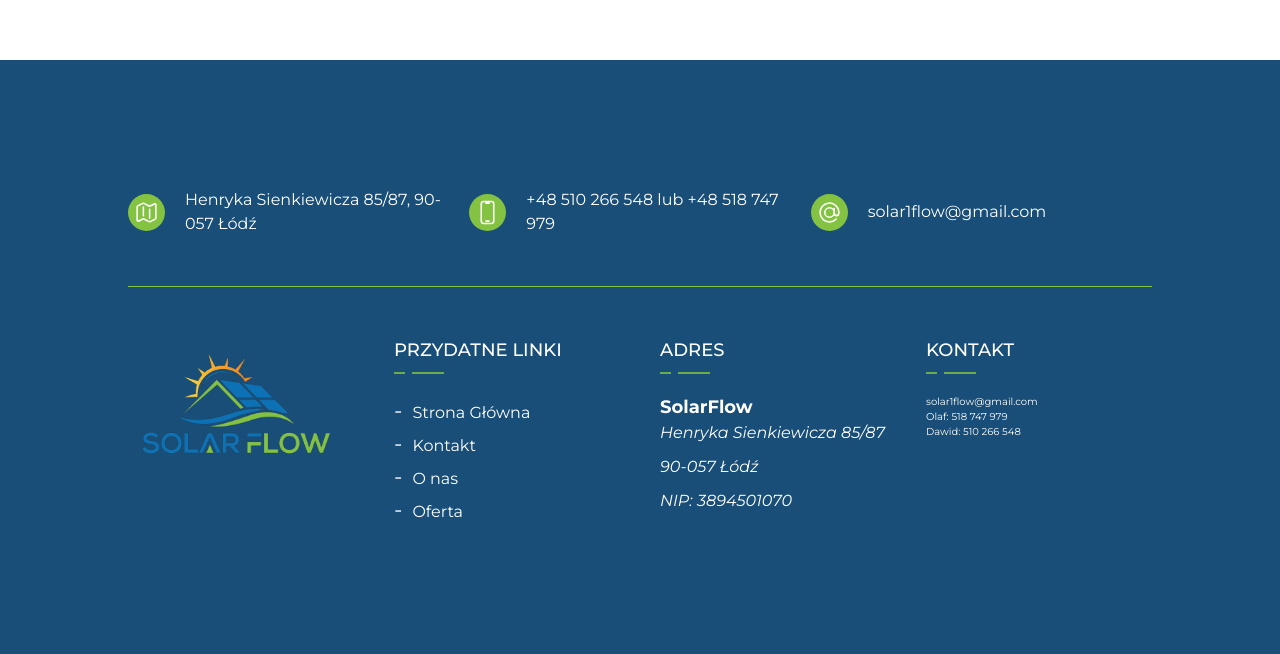
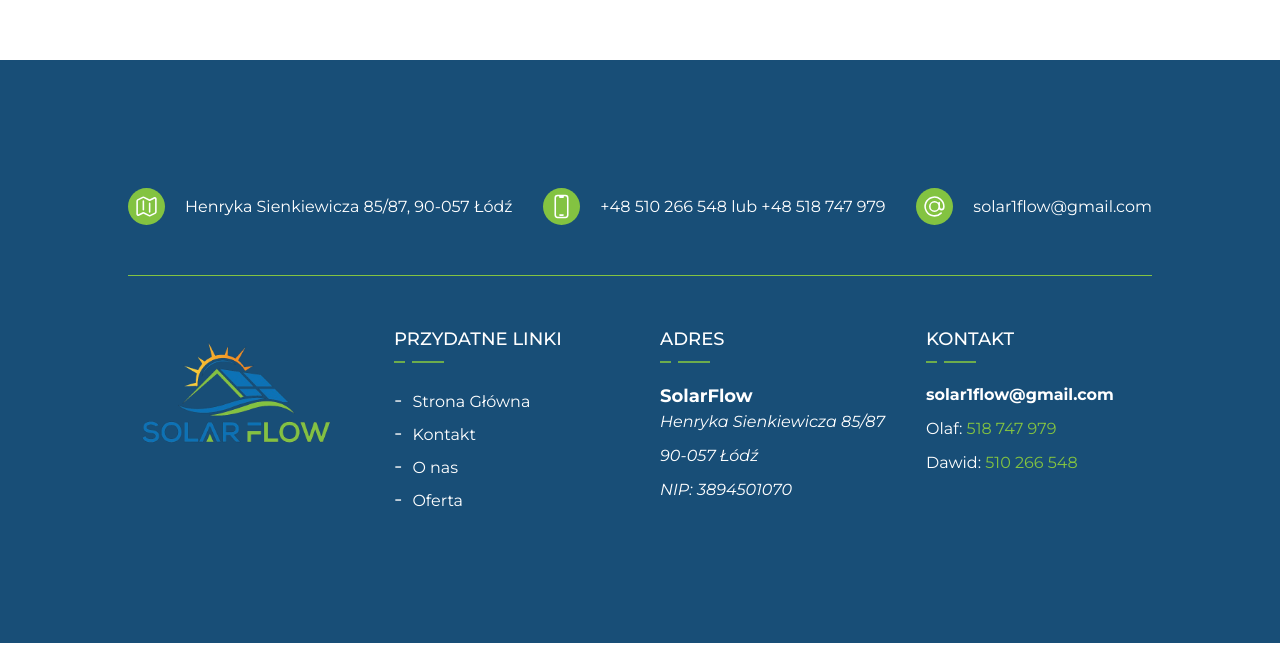
Before and after one commit to Rohhan415/SolarFlow, a React (Vite) app: page / in a window 1280 px wide. Shown: the part 660-1314 px from the top of the page. Built offline with nearby package versions, Linux system fonts and the light colour scheme.

Commit message:
feat: footer styling

```diff
--- a/src/components/Footer/Footer.module.css
+++ b/src/components/Footer/Footer.module.css
@@ -48,9 +48,9 @@
 }
 
 .footerFeatured {
-  display: grid;
-  grid-template-columns: repeat(3, 1fr);
-  max-width: 120rem;
+  display: flex;
+  justify-content: space-between;
+  max-width: 110rem;
   margin: 0 auto;
   font-size: 1.6rem;
   padding-bottom: 5rem;
@@ -93,3 +93,17 @@
   flex-direction: column;
   gap: 1rem;
 }
+
+.footerInformationContactList {
+  font-size: 1.6rem;
+  display: flex;
+  flex-direction: column;
+  gap: 1rem;
+}
+.footerInformationContactListGreenText {
+  color: var(--pale-green);
+}
+
+.footerInformationContactListBold {
+  font-weight: 700;
+}
--- a/src/components/Footer/FooterInformation.tsx
+++ b/src/components/Footer/FooterInformation.tsx
@@ -47,13 +47,34 @@ function FooterInformation() {
       </div>
       <nav>
         <p className={`${styles.footerInformationHeading}`}>Kontakt</p>
-        <p>solar1flow@gmail.com</p>
-        <p>
-          Olaf: <a href="tel+48  518 747 979"> 518 747 979</a>
-        </p>
-        <p>
-          Dawid: <a href="tel+48 510 266 548">510 266 548</a>
-        </p>
+        <div className={`${styles.footerInformationContactList}`}>
+          <a
+            className={`${styles.footerInformationContactListBold}`}
+            href="mailto:solar1flow@gmail.com"
+          >
+            solar1flow@gmail.com
+          </a>
+          <p>
+            <span>Olaf:</span>
+            <a
+              className={`${styles.footerInformationContactListGreenText}`}
+              href="tel:+48 518 747 979"
+            >
+              {" "}
+              518 747 979
+            </a>
+          </p>
+          <p>
+            <span>Dawid:</span>
+            <a
+              className={`${styles.footerInformationContactListGreenText}`}
+              href="tel:+48 510 266 548"
+            >
+              {" "}
+              510 266 548
+            </a>
+          </p>
+        </div>
       </nav>
     </div>
   );
```
